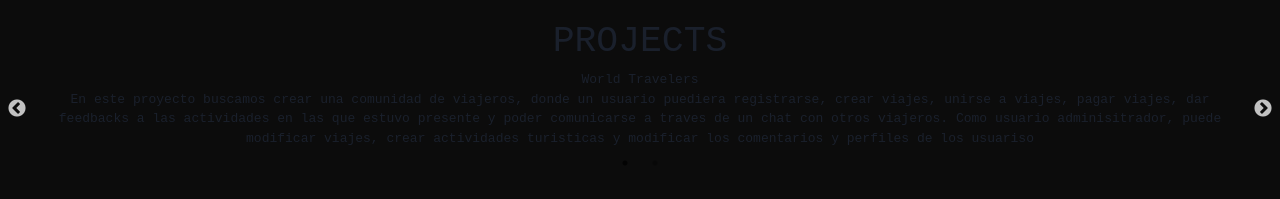
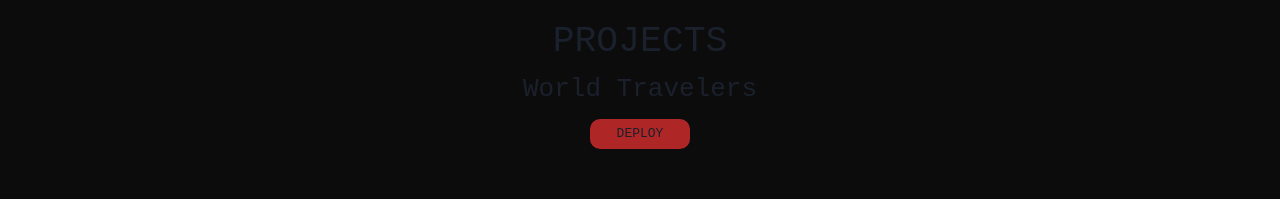
Before and after one commit to SantinoFajardo/myporfolio, a Next.js app: page / in a window 1280 px wide. Shown: the part 1950-2149 px from the top of the page. Before the commit the page ends 2123 px from the top, so only its background shows below. Built offline with nearby package versions, Linux system fonts and the light colour scheme.

Commit message:
carrousel advanced

```diff
--- /dev/null
+++ b/src/components/cards/projectCard.tsx
@@ -0,0 +1,20 @@
+import Link from "next/link";
+import { PROJECT } from "../../utils/interfaces/interfaces";
+import s from "../../styles/projectCard.module.css";
+
+const ProjectCard: any = ({ props }: PROJECT, { lenguageOfPage }: any) => {
+  return (
+    <div className={s.divCard}>
+      <h1 className={s.title}>{props.title}</h1>
+      {props.deploy && (
+        <Link href={props.deploy} passHref>
+          <a target={"_blank"}>
+            <button className={s.buttonDeploy}>DEPLOY</button>
+          </a>
+        </Link>
+      )}
+    </div>
+  );
+};
+
+export default ProjectCard;
--- a/src/components/carrousel.tsx
+++ b/src/components/carrousel.tsx
@@ -4,29 +4,32 @@ import Slider from "react-slick";
 import "slick-carousel/slick/slick.css";
 import "slick-carousel/slick/slick-theme.css";
 import projects from "../utils/projects";
-
+import Cookies from "universal-cookie";
+import ProjectCard from "./cards/projectCard";
+import { PROJECT } from "../utils/interfaces/interfaces";
 
 const settings = {
   dots: true,
   infinite: true,
   speed: 500,
   slidesToShow: 1,
-    slidesToScroll: 1
+  slidesToScroll: 1,
 };
 
-const SimpleSlider : NextPage = () => {
+const SimpleSlider: NextPage = () => {
+  const Cookie = new Cookies();
+  let lenguajeofPage: string = Cookie.get("Lenguaje");
   return (
     <div>
       <Slider {...settings}>
-                {projects.map((p:any)=> (
+        {projects.map((p: PROJECT) => (
           <div>
-                        <h1>{p.title}</h1>
-                        <h2>{p.descriptionES}</h2>
+            <ProjectCard props={p} lenguageOfPage={lenguajeofPage} />
           </div>
         ))}
       </Slider>
     </div>
-    )
-}
+  );
+};
 
-export default SimpleSlider
+export default SimpleSlider;
--- /dev/null
+++ b/src/styles/projectCard.module.css
@@ -0,0 +1,15 @@
+.divCard {
+  height: 80vh;
+}
+
+.title {
+  font-size: 2em;
+}
+
+.buttonDeploy {
+  background-color: #af2626;
+  padding: 5px;
+  border-radius: 10px;
+  width: 100px;
+  margin-top: 10px;
+}
--- a/src/utils/projects.ts
+++ b/src/utils/projects.ts
@@ -1,12 +1,15 @@
-import { PF,PI } from "./interfaces/interfaces"
-import technologiesLink from "./technologiesIcons"
+import { PROJECT } from "./interfaces/interfaces";
+import technologiesLink from "./technologiesIcons";
 
-const PF : PF = {
+const PF: PROJECT = {
   title: "World Travelers",
-    image:"https://res.cloudinary.com/santino/image/upload/v1665663062/worldTravelers/logolargonight_vzbwzl.png",
-    descriptionES:"En este proyecto buscamos crear una comunidad de viajeros, donde un usuario puediera registrarse, crear viajes, unirse a viajes, pagar viajes, dar feedbacks a las actividades en las que estuvo presente y poder comunicarse a traves de un chat con otros viajeros. Como usuario adminisitrador, puede modificar viajes, crear actividades turisticas y modificar los comentarios y perfiles de los usuariso",
-    descriptionEN:"In this project we seek to create a community of travelers, where a user can register, create trips, join trips, pay for trips, give feedback to the activities in which he was present and be able to communicate through a chat with other travelers. As an administrator user, you can modify trips, create tourist activities and modify user comments and profiles.",
-    technologies:[
+  video:
+    "https://drive.google.com/file/d/1VbDI0QeeqYwLHJwWd0SzmEl2MCLYZHtK/view?usp=sharing",
+  descriptionES:
+    "En este proyecto buscamos crear una comunidad de viajeros, donde un usuario puediera registrarse, crear viajes, unirse a viajes, pagar viajes, dar feedbacks a las actividades en las que estuvo presente y poder comunicarse a traves de un chat con otros viajeros. Como usuario adminisitrador, puede modificar viajes, crear actividades turisticas y modificar los comentarios y perfiles de los usuariso",
+  descriptionEN:
+    "In this project we seek to create a community of travelers, where a user can register, create trips, join trips, pay for trips, give feedback to the activities in which he was present and be able to communicate through a chat with other travelers. As an administrator user, you can modify trips, create tourist activities and modify user comments and profiles.",
+  technologies: [
     technologiesLink.Front[0],
     technologiesLink.Front[1],
     technologiesLink.Front[3],
@@ -17,16 +20,19 @@ const PF : PF = {
     technologiesLink.DataBases[0],
     technologiesLink.DataBases[2],
     "https://cdn.iconscout.com/icon/free/png-256/mongodb-5-1175140.png",
-        "https://raw.githubusercontent.com/github/explore/master/topics/mongoose/mongoose.png"
+    "https://raw.githubusercontent.com/github/explore/master/topics/mongoose/mongoose.png",
   ],
-    deploy:"https://worldtravelers-app.herokuapp.com/"
-}
-const PI : PI = {
+  deploy: "https://worldtravelers-app.herokuapp.com/",
+  repository: "https://github.com/SantinoFajardo/PF-SoyHenry",
+};
+const PI: PROJECT = {
   title: "PI HENRY",
-    image:"",
-    descriptionES:"En este projecto individual, debia cumplir con los requisitos dados por Henry. Crear una SPA donde en ella haya filtros combinados, CSS PURO, formularios controlados y mezclar datos de una API externa con datos provenientes de la base de datos. Tampoco podia usar otra tecnologia que no sean las vistas debajo.",
-    descriptionEN:"In this individual project, he had to fulfill the requirements given by Henry. Create a SPA where there are combined filters, PURE CSS, controlled forms and mix data from an external API with data from the database. He also couldn't use technology other than the ones seen below.",
-    technologies:[
+  video: "",
+  descriptionES:
+    "En este projecto individual, debia cumplir con los requisitos dados por Henry. Crear una SPA donde en ella haya filtros combinados, CSS PURO, formularios controlados y mezclar datos de una API externa con datos provenientes de la base de datos. Tampoco podia usar otra tecnologia que no sean las vistas debajo.",
+  descriptionEN:
+    "In this individual project, he had to fulfill the requirements given by Henry. Create a SPA where there are combined filters, PURE CSS, controlled forms and mix data from an external API with data from the database. He also couldn't use technology other than the ones seen below.",
+  technologies: [
     technologiesLink.Front[0],
     technologiesLink.Front[1],
     technologiesLink.Front[2],
@@ -35,10 +41,11 @@ const PI : PI = {
     technologiesLink.Back[0],
     technologiesLink.Back[1],
     technologiesLink.DataBases[0],
-        technologiesLink.DataBases[1]
-    ]
-    }
+    technologiesLink.DataBases[1],
+  ],
+  repository: "https://github.com/SantinoFajardo/Pi-VideoGames",
+};
 
-const projects : any = [PF,PI]
+const projects: PROJECT[] = [PF, PI];
 
-export default projects
+export default projects;
```
Also changed, not shown: src/components/MyProjects.tsx (+14 -18 lines), src/utils/interfaces/interfaces.ts (+27 -33 lines). Lines whose indentation alone changed are shown as unchanged.
